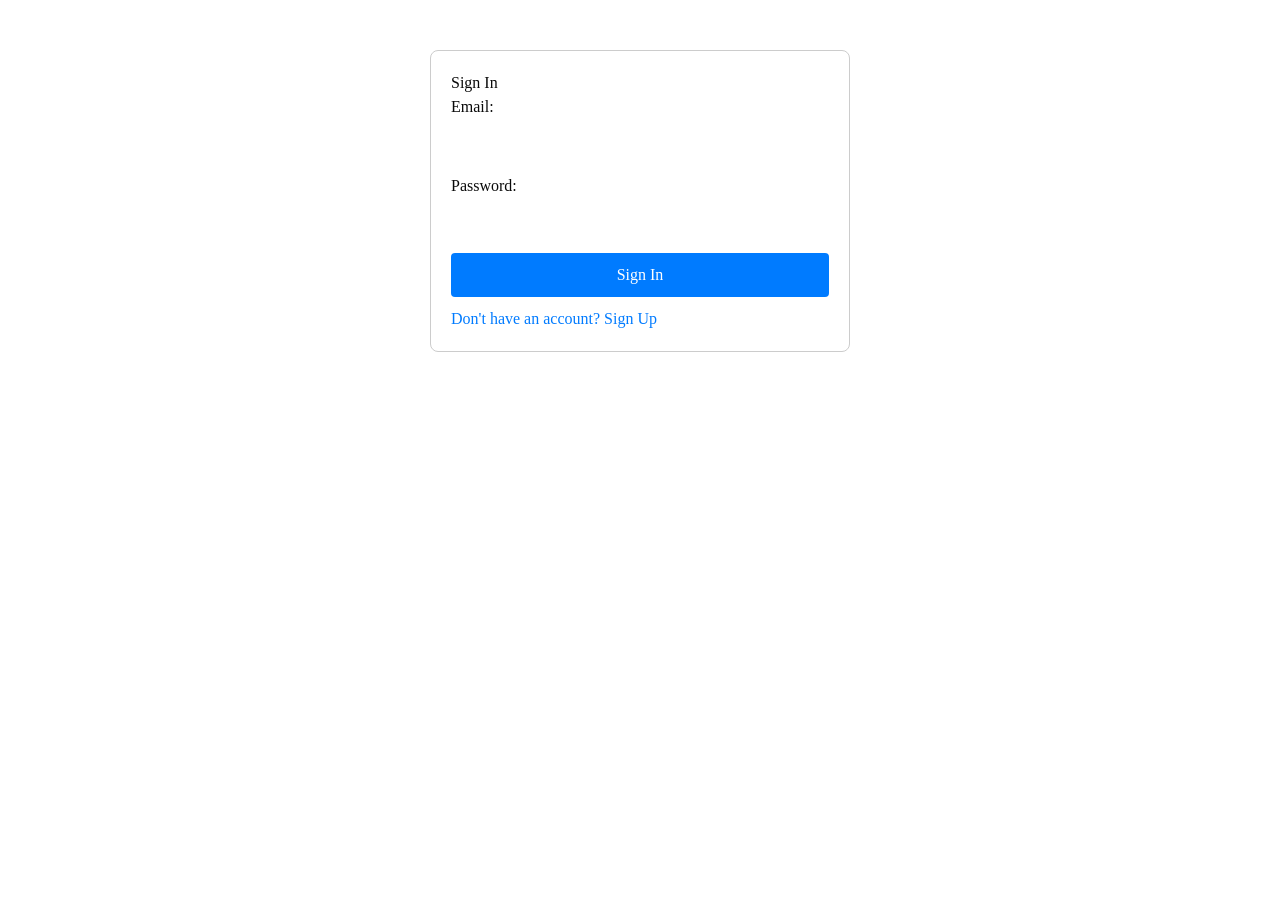
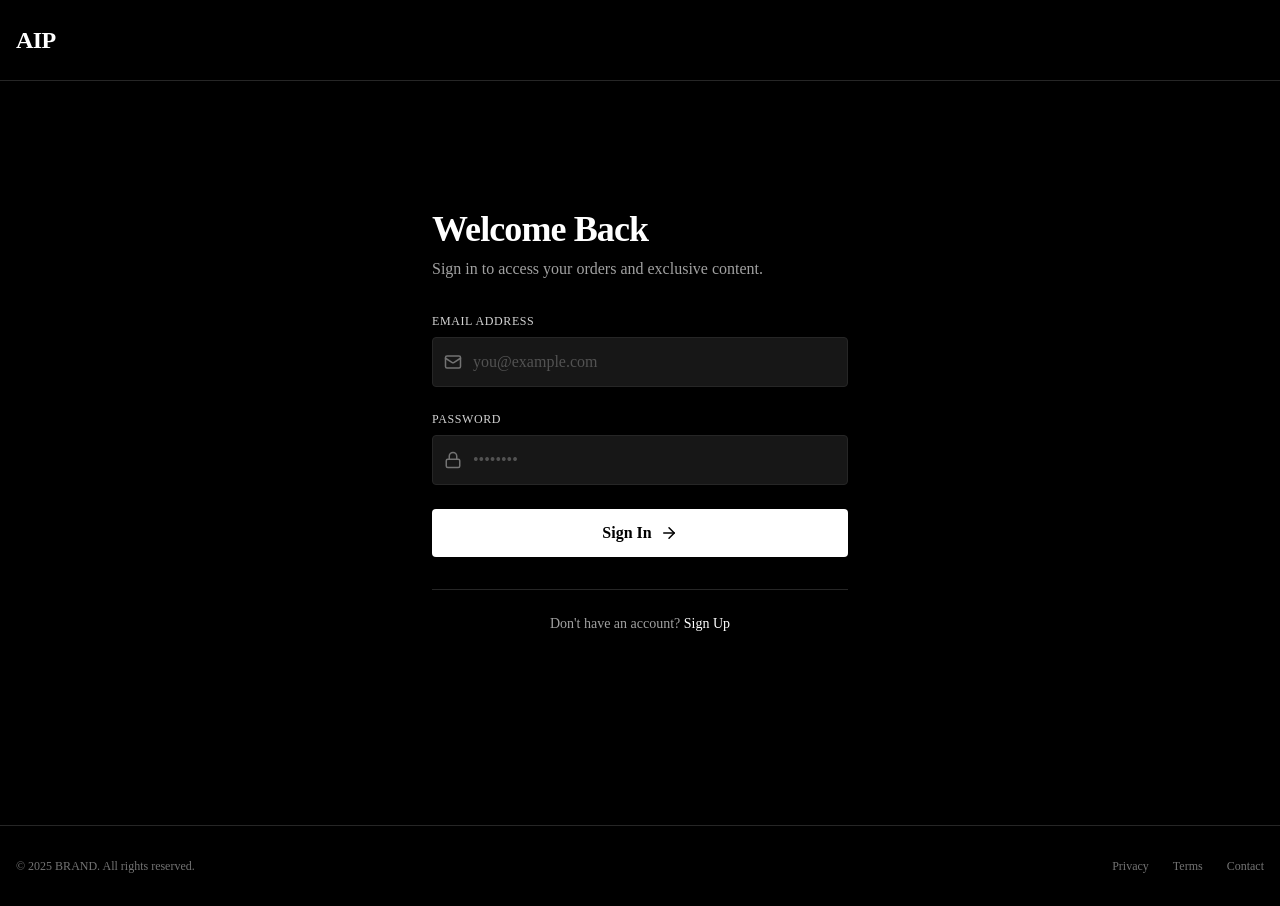
Before and after one commit to AverageSizee/AnythingIsPossible, a React (Vite) app in the folder AIP-app/: page /admin/dashboard in a window 1280 px wide. Before the commit the page ends 800 px from the top, so only its background shows below. Built offline with nearby package versions, Linux system fonts and the light colour scheme; no server answers.

Commit message:
updated login page

```diff
--- a/AIP-app/src/AuthPage.tsx
+++ b/AIP-app/src/AuthPage.tsx
@@ -1,74 +1,189 @@
+'use client'
+
 import { useState } from 'react'
+import { useNavigate } from 'react-router-dom'
+import { Mail, Lock, ArrowRight } from 'lucide-react'
 import { supabase } from './supabaseClient'
 
-const AuthPage = () => {
+export default function AuthPage() {
+  const navigate = useNavigate()
   const [email, setEmail] = useState('')
   const [password, setPassword] = useState('')
   const [isSignUp, setIsSignUp] = useState(false)
   const [loading, setLoading] = useState(false)
   const [error, setError] = useState('')
+  const [success, setSuccess] = useState('')
 
   const handleAuth = async (e: React.FormEvent) => {
     e.preventDefault()
     setLoading(true)
     setError('')
+    setSuccess('')
 
     try {
-      if (isSignUp) {
-        const { error } = await supabase.auth.signUp({
-          email,
-          password,
-        })
-        if (error) throw error
-        alert('Check your email for the confirmation link!')
+      if (!email || !password) {
+        setError('Please fill in all fields')
+        return
+      }
+
+      const { error } = isSignUp
+        ? await supabase.auth.signUp({ email, password })
+        : await supabase.auth.signInWithPassword({ email, password })
+
+      if (error) {
+        setError(error.message)
       } else {
-        const { error } = await supabase.auth.signInWithPassword({
-          email,
-          password,
-        })
-        if (error) throw error
+        setSuccess(isSignUp ? 'Account created! Check your email.' : 'Signed in successfully!')
+        if (!isSignUp) {
+          navigate('/admin/dashboard')
+        }
+        setEmail('')
+        setPassword('')
       }
     } catch (error: any) {
-      setError(error.message)
+      setError(error.message || 'An error occurred')
     } finally {
       setLoading(false)
     }
   }
 
   return (
-    <div style={{ width: '100%', maxWidth: '420px', margin: '50px auto', padding: '20px', border: '1px solid #ccc', borderRadius: '8px' }}>
-      <h2>{isSignUp ? 'Sign Up' : 'Sign In'}</h2>
-      <form onSubmit={handleAuth}>
-        <div style={{ marginBottom: '10px' }}>
-          <label>Email:</label>
+    <div className="min-h-screen bg-black text-white">
+      {/* Header */}
+      <div className="border-b border-neutral-800">
+        <div className="max-w-7xl mx-auto px-4 py-6">
+          <div className="text-2xl font-bold tracking-tight">AIP</div>
+        </div>
+      </div>
+
+      {/* Main Content */}
+      <div className="flex items-center justify-center min-h-[calc(100vh-120px)]">
+        <div className="w-full max-w-md px-4">
+          {/* Form Section */}
+          <div className="space-y-8">
+            {/* Title */}
+            <div className="space-y-2">
+              <h1 className="text-3xl md:text-4xl font-bold tracking-tight">
+                {isSignUp ? 'Create Account' : 'Welcome Back'}
+              </h1>
+              <p className="text-neutral-400 text-sm md:text-base">
+                {isSignUp
+                  ? 'Join the community. Exclusive drops and early access await.'
+                  : 'Sign in to access your orders and exclusive content.'}
+              </p>
+            </div>
+
+            {/* Form */}
+            <form onSubmit={handleAuth} className="space-y-6">
+              {/* Email Input */}
+              <div className="space-y-2">
+                <label htmlFor="email" className="block text-xs font-medium tracking-wider text-neutral-300">
+                  EMAIL ADDRESS
+                </label>
+                <div className="relative">
+                  <Mail className="absolute left-3 top-1/2 -translate-y-1/2 text-neutral-500" size={18} />
                   <input
+                    id="email"
                     type="email"
+                    placeholder="you@example.com"
                     value={email}
                     onChange={(e) => setEmail(e.target.value)}
                     required
-            style={{ width: '100%', padding: '8px', marginTop: '5px' }}
+                    className="w-full bg-neutral-900 border border-neutral-800 rounded px-4 py-3 pl-10 text-white placeholder-neutral-600 focus:outline-none focus:border-neutral-600 transition text-sm md:text-base"
                   />
                 </div>
-        <div style={{ marginBottom: '10px' }}>
-          <label>Password:</label>
+              </div>
+
+              {/* Password Input */}
+              <div className="space-y-2">
+                <label htmlFor="password" className="block text-xs font-medium tracking-wider text-neutral-300">
+                  PASSWORD
+                </label>
+                <div className="relative">
+                  <Lock className="absolute left-3 top-1/2 -translate-y-1/2 text-neutral-500" size={18} />
                   <input
+                    id="password"
                     type="password"
+                    placeholder="••••••••"
                     value={password}
                     onChange={(e) => setPassword(e.target.value)}
                     required
-            style={{ width: '100%', padding: '8px', marginTop: '5px' }}
+                    className="w-full bg-neutral-900 border border-neutral-800 rounded px-4 py-3 pl-10 text-white placeholder-neutral-600 focus:outline-none focus:border-neutral-600 transition text-sm md:text-base"
                   />
                 </div>
-        {error && <p style={{ color: 'red' }}>{error}</p>}
-        <button type="submit" disabled={loading} style={{ width: '100%', padding: '10px', backgroundColor: '#007bff', color: 'white', border: 'none', borderRadius: '4px' }}>
-          {loading ? 'Loading...' : isSignUp ? 'Sign Up' : 'Sign In'}
+              </div>
+
+              {/* Error Message */}
+              {error && (
+                <div className="bg-neutral-900 border border-red-900/50 rounded p-3">
+                  <p className="text-red-400 text-sm">{error}</p>
+                </div>
+              )}
+
+              {/* Success Message */}
+              {success && (
+                <div className="bg-neutral-900 border border-green-900/50 rounded p-3">
+                  <p className="text-green-400 text-sm">{success}</p>
+                </div>
+              )}
+
+              {/* Submit Button */}
+              <button
+                type="submit"
+                disabled={loading}
+                className="w-full bg-white text-black font-bold py-3 px-4 rounded hover:bg-neutral-200 transition disabled:opacity-50 disabled:cursor-not-allowed flex items-center justify-center gap-2 text-sm md:text-base"
+              >
+                {loading ? (
+                  <span className="flex items-center gap-2">
+                    <svg className="animate-spin h-4 w-4" xmlns="http://www.w3.org/2000/svg" fill="none" viewBox="0 0 24 24">
+                      <circle className="opacity-25" cx="12" cy="12" r="10" stroke="currentColor" strokeWidth="4"></circle>
+                      <path className="opacity-75" fill="currentColor" d="M4 12a8 8 0 018-8V0C5.373 0 0 5.373 0 12h4zm2 5.291A7.962 7.962 0 014 12H0c0 3.042 1.135 5.824 3 7.938l3-2.647z"></path>
+                    </svg>
+                    Processing...
+                  </span>
+                ) : (
+                  <>
+                    {isSignUp ? 'Create Account' : 'Sign In'}
+                    <ArrowRight size={18} />
+                  </>
+                )}
               </button>
             </form>
-      <button onClick={() => setIsSignUp(!isSignUp)} style={{ marginTop: '10px', background: 'none', border: 'none', color: '#007bff', cursor: 'pointer' }}>
-        {isSignUp ? 'Already have an account? Sign In' : "Don't have an account? Sign Up"}
+
+            {/* Toggle Auth Mode */}
+            <div className="border-t border-neutral-800 pt-6">
+              <p className="text-center text-neutral-400 text-sm">
+                {isSignUp ? 'Already have an account? ' : "Don't have an account? "}
+                <button
+                  type="button"
+                  onClick={() => {
+                    setIsSignUp(!isSignUp)
+                    setError('')
+                    setSuccess('')
+                  }}
+                  className="text-white font-medium hover:underline"
+                >
+                  {isSignUp ? 'Sign In' : 'Sign Up'}
                 </button>
+              </p>
+            </div>
+          </div>
+        </div>
+      </div>
+
+      {/* Footer */}
+      <div className="border-t border-neutral-800 mt-16">
+        <div className="max-w-7xl mx-auto px-4 py-8">
+          <div className="flex flex-col md:flex-row justify-between items-center gap-4 text-xs text-neutral-500">
+            <p>&copy; 2025 BRAND. All rights reserved.</p>
+            <div className="flex gap-6">
+              <a href="#" className="hover:text-white transition">Privacy</a>
+              <a href="#" className="hover:text-white transition">Terms</a>
+              <a href="#" className="hover:text-white transition">Contact</a>
+            </div>
+          </div>
+        </div>
+      </div>
     </div>
   )
 }
-
-export default AuthPage
```
Lines whose indentation alone changed are shown as unchanged.
